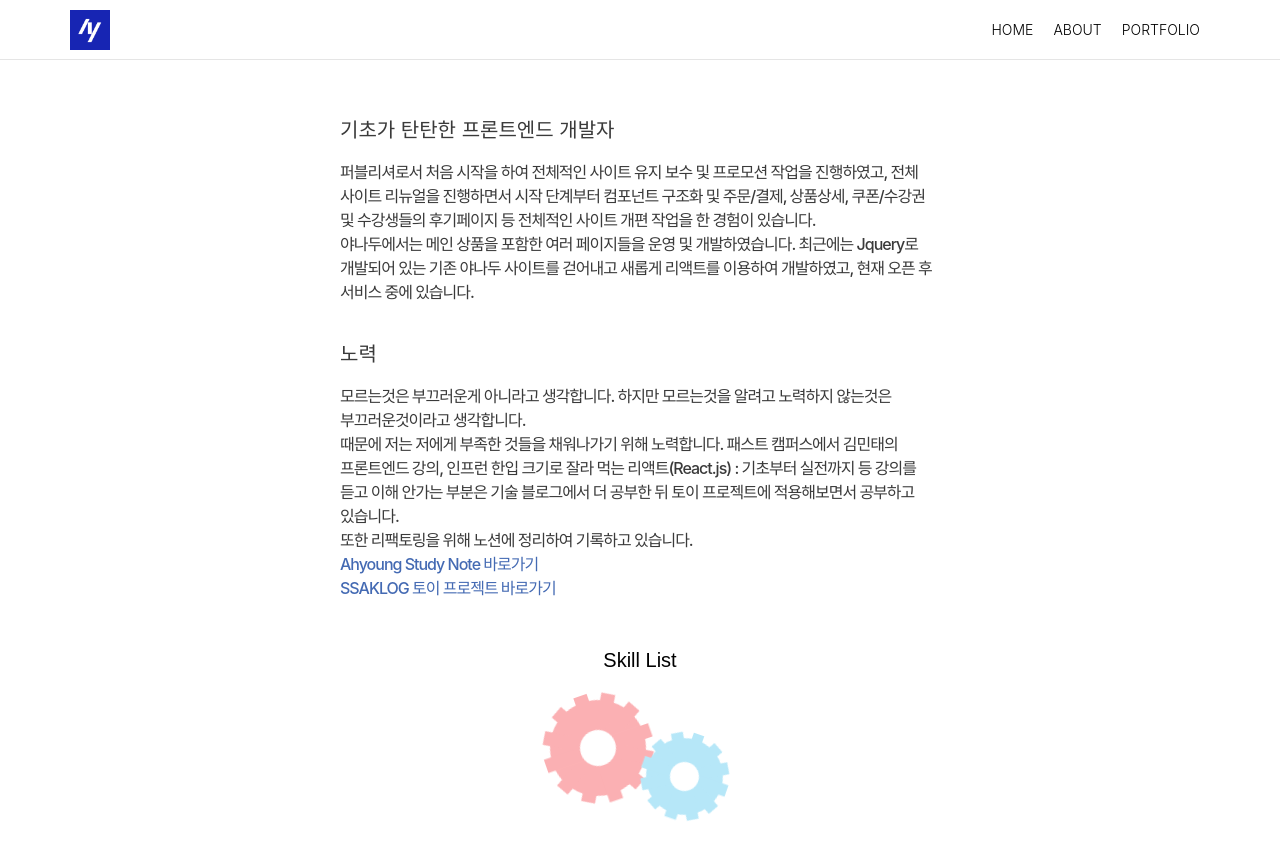
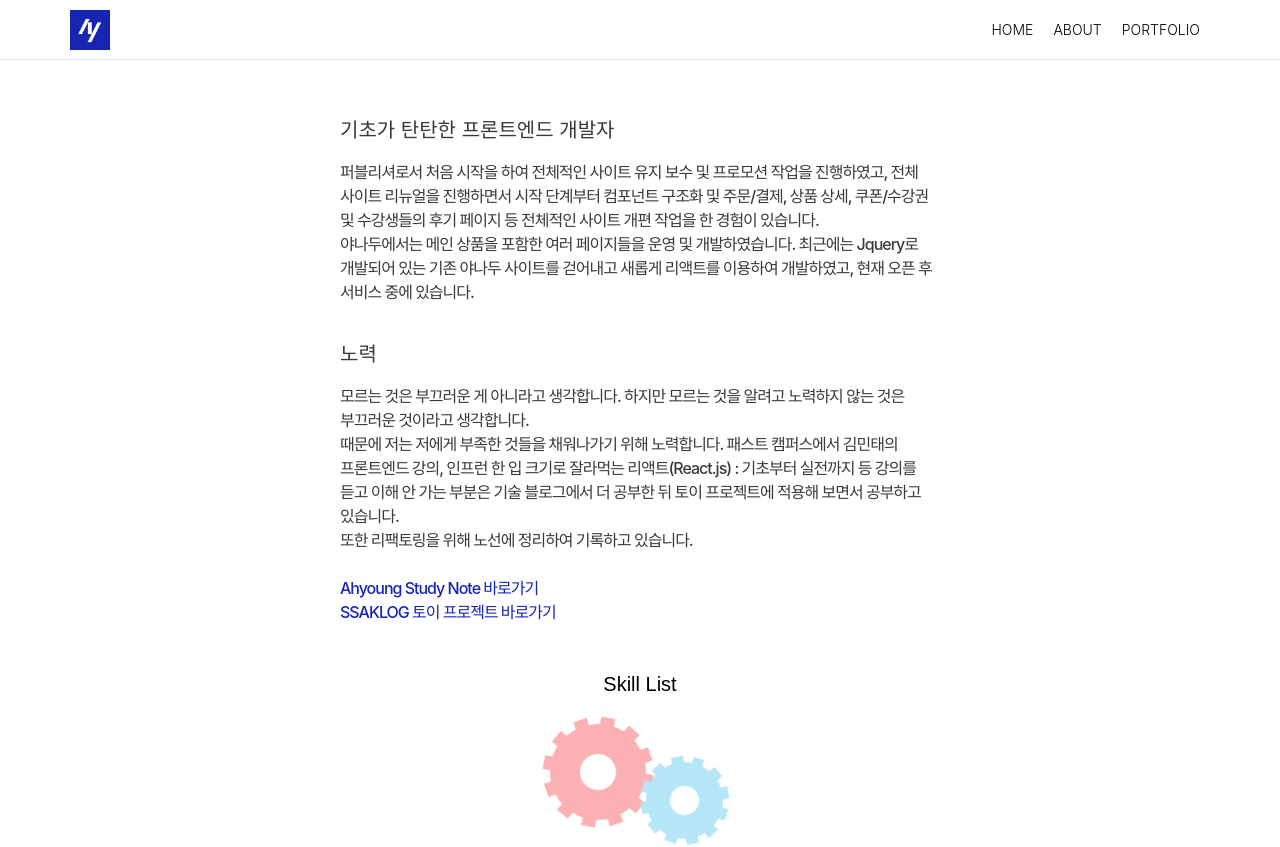
Before and after one commit to ahyoung21/portfolio, a React (Create React App) app: page /about in a window 1280 px wide. Shown: the top 847 px of the page. Built offline with nearby package versions, Linux system fonts and the light colour scheme; the HTML template or start-up script is replaced by a standard one.

Commit message:
홈 탭에 깃헙 노션 링크 추가

```diff
--- a/src/components/About.js
+++ b/src/components/About.js
@@ -42,8 +42,8 @@ const About = () => {
           <dt>기초가 탄탄한 프론트엔드 개발자</dt>
           <dd>
             퍼블리셔로서 처음 시작을 하여 전체적인 사이트 유지 보수 및 프로모션 작업을 진행하였고,
-            전체 사이트 리뉴얼을 진행하면서 시작 단계부터 컴포넌트 구조화 및 주문/결제, 상품상세,
-            쿠폰/수강권 및 수강생들의 후기페이지 등 전체적인 사이트 개편 작업을 한 경험이 있습니다.
+            전체 사이트 리뉴얼을 진행하면서 시작 단계부터 컴포넌트 구조화 및 주문/결제, 상품 상세,
+            쿠폰/수강권 및 수강생들의 후기 페이지 등 전체적인 사이트 개편 작업을 한 경험이 있습니다.
             <br />
             야나두에서는 메인 상품을 포함한 여러 페이지들을 운영 및 개발하였습니다. 최근에는
             Jquery로 개발되어 있는 기존 야나두 사이트를 걷어내고 새롭게 리액트를 이용하여
@@ -51,22 +51,26 @@ const About = () => {
           </dd>
           <dt>노력</dt>
           <dd>
-            모르는것은 부끄러운게 아니라고 생각합니다. 하지만 모르는것을 알려고 노력하지 않는것은
-            부끄러운것이라고 생각합니다. <br />
-            때문에 저는 저에게 부족한 것들을 채워나가기 위해 노력합니다. 패스트 캠퍼스에서 김민태의
-            프론트엔드 강의, 인프런 한입 크기로 잘라 먹는 리액트(React.js) : 기초부터 실전까지 등
-            강의를 듣고 이해 안가는 부분은 기술 블로그에서 더 공부한 뒤 토이 프로젝트에 적용해보면서
-            공부하고 있습니다. <br />
-            또한 리팩토링을 위해 노션에 정리하여 기록하고 있습니다.
+            모르는 것은 부끄러운 게 아니라고 생각합니다. 하지만 모르는 것을 알려고 노력하지 않는
+            것은 부끄러운 것이라고 생각합니다.
+            <br /> 때문에 저는 저에게 부족한 것들을 채워나가기 위해 노력합니다. 패스트 캠퍼스에서
+            김민태의 프론트엔드 강의, 인프런 한 입 크기로 잘라먹는 리액트(React.js) : 기초부터
+            실전까지 등 강의를 듣고 이해 안 가는 부분은 기술 블로그에서 더 공부한 뒤 토이 프로젝트에
+            적용해 보면서 공부하고 있습니다. <br />
+            또한 리팩토링을 위해 노선에 정리하여 기록하고 있습니다.
+            <br />
+            <br />
             <a
               href="https://lime-textbook-f24.notion.site/008cf379bc51419d8db4aee0c7551b30?v=756594eaa87b495db9403a6ba7c47e98"
               target="_blank"
+              rel="noreferrer"
             >
               Ahyoung Study Note 바로가기
             </a>
             <a
               href="https://lime-textbook-f24.notion.site/c2bcb6f0401f4267847f1b621f7d8c24?v=8a5e89b57d464e66951aed9253ac9eac"
               target="_blank"
+              rel="noreferrer"
             >
               SSAKLOG 토이 프로젝트 바로가기
             </a>
@@ -295,7 +299,7 @@ const AboutWrap = styled.div`
 
       a {
         display: block;
-        color: #446ab3;
+        color: #1725b3;
       }
     }
   }
--- a/src/components/Home.js
+++ b/src/components/Home.js
@@ -58,6 +58,33 @@ const Home = () => {
           <span>Javascript 와 CSS Keyframe animation, Three.js, nivo </span>등을 사용하여
           구현했습니다.
         </p>
+        {/* <p>
+          <a href="https://github.com/ahyoung21" target="_blank" rel="noreferrer">
+            Github
+          </a>
+          <a
+            href="https://lime-textbook-f24.notion.site/Ahyoung-Note-3de367c72d764a47aef08596d921bfc1"
+            target="_blank"
+            rel="noreferrer"
+          >
+            Notion
+          </a>
+        </p> */}
+        <dl>
+          <dt>Link</dt>
+          <dd>
+            <a href="https://github.com/ahyoung21" target="_blank" rel="noreferrer">
+              Github
+            </a>
+            <a
+              href="https://lime-textbook-f24.notion.site/Ahyoung-Note-3de367c72d764a47aef08596d921bfc1"
+              target="_blank"
+              rel="noreferrer"
+            >
+              Notion
+            </a>
+          </dd>
+        </dl>
         <div>
           <canvas id="canvas" width="400" height="400"></canvas>
         </div>
@@ -98,7 +125,50 @@ const Inner = styled.div`
     color: #3a3a3a;
 
     span {
-      color: #446ab3;
+      color: #1725b3;
+    }
+  }
+
+  dl {
+    display: flex;
+    flex-wrap: wrap;
+    justify-content: flex-start;
+    align-items: center;
+    margin: 3rem 0;
+
+    dt {
+      flex: 0 1 auto;
+      width: 10%;
+      font-size: 1.6rem;
+    }
+
+    dd {
+      flex: 0 1 auto;
+      width: 90%;
+      font-weight: 300;
+      font-size: 1.6rem;
+
+      a {
+        display: inline-block;
+        position: relative;
+        font-weight: 500;
+        color: #1725b3;
+
+        & + a {
+          padding-left: 2rem;
+
+          &::before {
+            content: '';
+            position: absolute;
+            top: 50%;
+            left: 0.9rem;
+            width: 0.3rem;
+            height: 0.3rem;
+            border-radius: 50%;
+            background-color: #3a3a3a;
+          }
+        }
+      }
     }
   }
 
@@ -106,5 +176,29 @@ const Inner = styled.div`
     p {
       font-size: 2.6rem;
     }
+
+    dl {
+      dt {
+        width: 15%;
+        font-size: 2.6rem;
+      }
+
+      dd {
+        width: 85%;
+        font-size: 2.6rem;
+
+        a {
+          & + a {
+            padding-left: 3rem;
+
+            &::before {
+              left: 1.2rem;
+              width: 0.6rem;
+              height: 0.6rem;
+            }
+          }
+        }
+      }
+    }
   }
 `;
--- a/src/components/PortFolio.js
+++ b/src/components/PortFolio.js
@@ -55,7 +55,7 @@ const PortFolio = () => {
       period: '2022/07/16 ~ 2022/07/17',
       imageURL: ImgChat,
       desc: 'React + Socket.io + node.js 를 이용한 실시간 채팅 앱입니다.',
-      url: 'https://ahyoung21.github.io/list/',
+      url: 'https://ahyoung21.github.io/chatting/',
       detail: [
         {
           title: '구현 내용',
```
